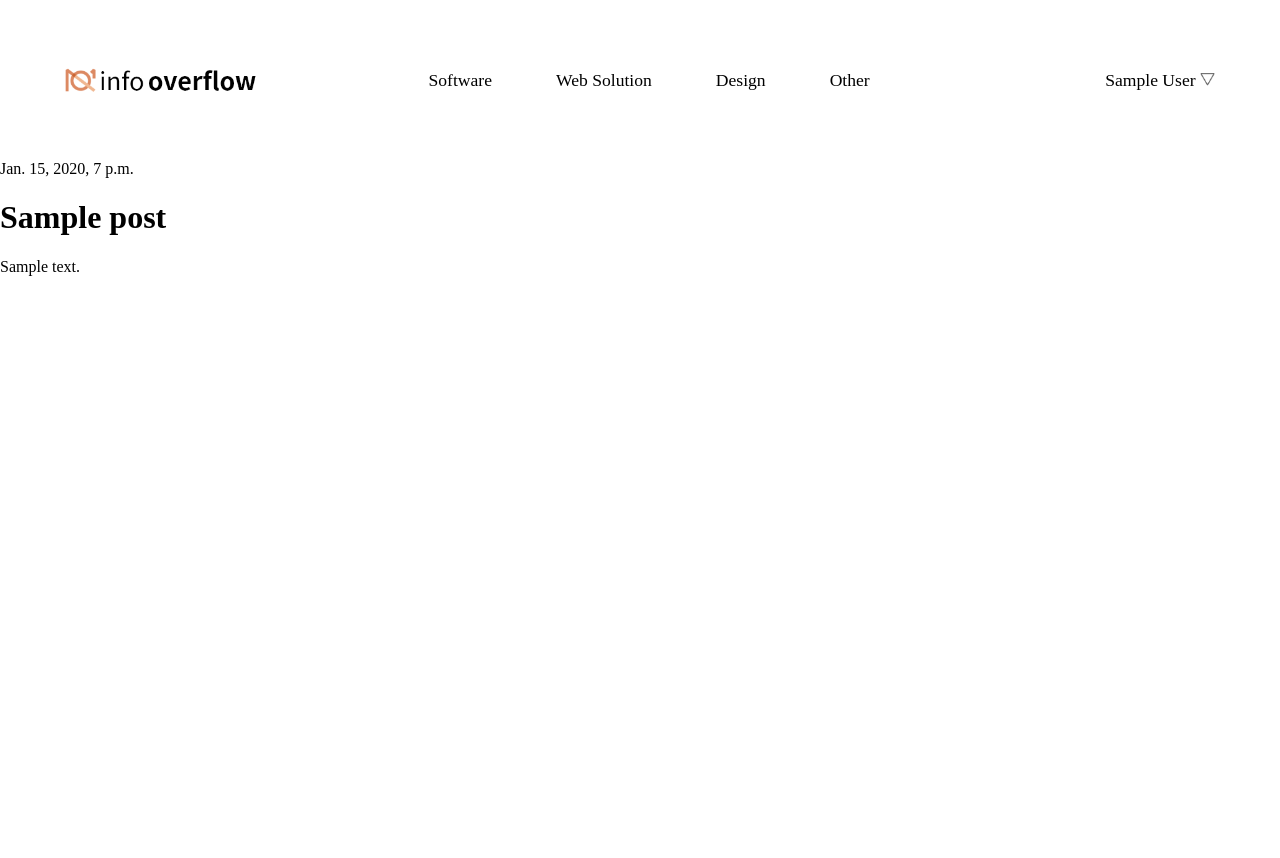
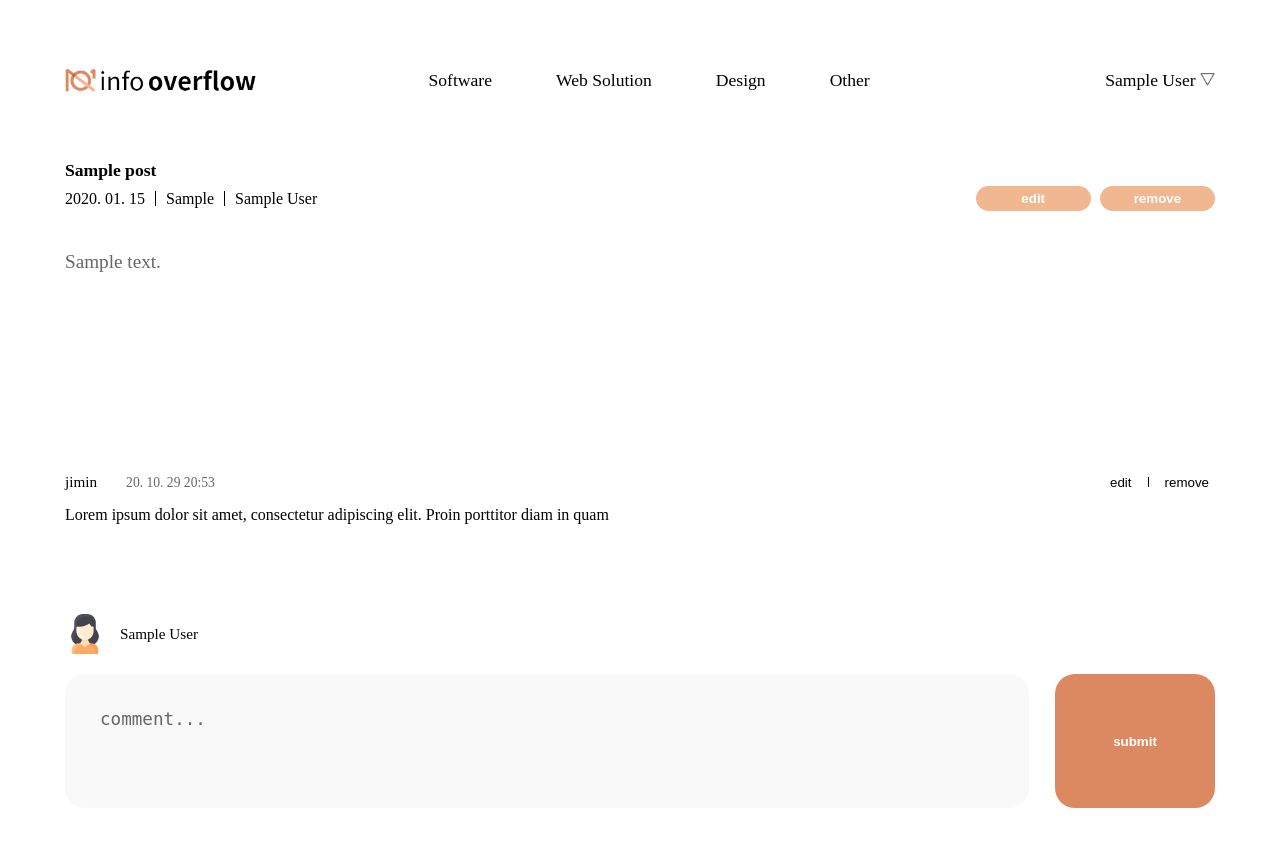
Before and after one commit to ohcmadah/info-overflow, a Django app: page /post/1/ in a window 1280 px wide. Before the commit the page ends 276 px from the top, so only its background shows below. Run offline with Django 3.2, Linux system fonts and the light colour scheme; a user stored in the database is signed in; tables that the repository leaves empty hold one stand-in row (values such as "Sample post"); parts of the project's set-up code (start-up, migrations or seed data) failed here and were passed over.

Commit message:
detail 화면 레이아웃 구성, css

```diff
--- /dev/null
+++ b/blog/static/blog/css/post_detail.css
@@ -0,0 +1,161 @@
+/* Container */
+#container {
+    margin: 0px 65px;
+}
+
+/* Text Title */
+.title {
+    font-size: 1.1rem;
+    margin-top: 0;
+    margin-bottom: 5px;
+}
+
+/* Date, Category, User, Edit, Remove */
+.post-header {
+    display: flex;
+    justify-content: space-between;
+}
+
+.post-info {
+    display: flex;
+    align-items: center;
+}
+
+.line {
+    width: 1px;
+    height: 15px;
+    background-color: black;
+    margin-left: 10px;
+    margin-right: 10px;
+}
+
+.btn-edit, .btn-remove {
+    padding: 0;
+    width: 9vw;
+    min-width: 60px;
+    height: 25px;
+    background-color: #F0B791;
+    border-width: 0;
+    border-radius: 20px;
+    cursor: pointer;
+    color: white;
+    font-weight: bold;
+    margin-left: 5px;
+}
+
+.btn-edit, .btn-remove:focus {
+    outline: none;
+}
+
+/* Content */
+.post-content {
+    margin-bottom: 0;
+    margin-top: 40px;
+    color: #666666;
+    font-size: 1.2rem;
+}
+
+/* Comment */
+.comment-container {
+    margin-top: 200px;
+    display: flex;
+    flex-direction: column;
+}
+
+.comment {
+    margin-bottom: 55px;
+}
+
+.comment-info {
+    display: flex;
+    align-items: center;
+    justify-content: space-between;
+}
+
+.comment-info span:nth-child(1) {
+    margin-right: 25px;
+    font-size: 0.95rem;
+}
+
+.comment-info span:nth-child(2) {
+    font-size: 0.85rem;
+    color: #666666;
+}
+
+.comment-buttons {
+    display: flex;
+    align-items: center;
+}
+
+.comment-buttons button {
+    background: none;
+    border: none;
+    cursor: pointer;
+}
+
+.comment-buttons button:focus {
+    outline: none;
+}
+
+.comment-content {
+    margin-top: 15px;
+    margin-bottom: 0;
+}
+
+
+.input-comment {
+    margin-top: 35px;
+    display: inline-block;
+}
+
+.input-comment-info {
+    display: flex;
+    align-items: center;
+    margin-bottom: 20px;
+}
+
+.input-comment-info img {
+    width: 40px;
+    height: auto;
+}
+
+.input-comment-info span {
+    font-size: 0.95rem;
+    margin-left: 15px;
+}
+
+.input-box {
+    display: flex;
+    justify-content: space-between;
+    margin-bottom: 50px;
+}
+
+.input-box textarea {
+    padding: 35px;
+    width: 85vw;
+    height: 8vh;
+    margin-right: 2vw;
+    background-color: #F9F9F9;
+    border-radius: 20px;
+    border-width: 0;
+    resize: none;
+}
+
+.input-box textarea:focus {
+    outline: none;
+}
+
+.input-box textarea::placeholder {
+    color: #666666;
+    font-size: 1.1rem;
+}
+
+.input-box input[type='submit'] {
+    width: 15vw;
+    background-color: #DC8962;
+    color: white;
+    font-weight: bold;
+    cursor: pointer;
+    border-radius: 20px;
+    border-width: 0;
+}
--- a/blog/templates/blog/post_detail.html
+++ b/blog/templates/blog/post_detail.html
@@ -1,15 +1,58 @@
 {% extends 'account/base.html' %}
 
+{% load static %}
+{% block css %}
+<link rel="stylesheet" href="{% static 'blog/css/post_detail.css' %}">
+{% endblock css %}
+
 {% block content %}
-    <div class="post">
-        <div class="date">
-            {{ post.published_date }}
+<div id="container">
+    <div class="post-box">
+        <h1 class="title">{{ post.title }}</h1>
+        <div class="post-header">
+            <div class="post-info">
+                <span>{{ post.published_date|date:"Y. m. d" }}</span>
+                <div class="line"></div>
+                <span>{{ post.category }}</span>
+                <div class="line"></div>
+                <span>{{ post.user.get_name }}</span>
+            </div>
+            {% if post.user.get_name == user.get_name %}
+            <div class="buttons">
+                <button class="btn-edit" href="{% url 'blog:post_edit' pk=post.pk %}">edit</button>
+                <button class="btn-remove" href="{% url 'blog:post_remove' pk=post.pk %}">remove</button>
+            </div>
+            {% endif %}
         </div>
-        {% if post.user.get_name == user.get_name %}
-            <a class="btn btn-default btn-edit" href="{% url 'blog:post_edit' pk=post.pk %}"><span class="glyphicon glyphicon-pencil"></span></a>
-            <a class="btn btn-default" href="{% url 'blog:post_remove' pk=post.pk %}"><span class="glyphicon glyphicon-remove"></span></a>
-        {% endif %}
-        <h1>{{ post.title }}</h1>
-        <p>{{ post.content|linebreaksbr }}</p>
+        <p class="post-content">{{ post.content|linebreaksbr }}</p>
     </div>
+    <div class="comment-container">
+        <div class="comment">
+            <div class="comment-info">
+                <div>
+                    <span>jimin</span>
+                    <span>20. 10. 29 20:53</span>
+                </div>
+                {% if post.user.get_name == user.get_name %}
+                <div class="comment-buttons">
+                    <button class="btn-comment-edit">edit</button>
+                    <div class="line" style="height: 10px"></div>
+                    <button class="btn-comment-remove">remove</button>
+                </div>
+                {% endif %}
+            </div>
+            <p class="comment-content">Lorem ipsum dolor sit amet, consectetur adipiscing elit. Proin porttitor diam in quam</p>
+        </div>
+        <div class="input-comment">
+            <div class="input-comment-info">
+                <img src="{% static 'account/img/id.png' %}" />
+                <span>{{ user.get_name }}</span>
+            </div>
+            <form action="." method="post" class="input-box">
+                <textarea name="content" placeholder="comment..."></textarea>
+                <input type="submit" value="submit" />
+            </form>
+        </div>
+    </div>
+</div>
 {% endblock %}
```
